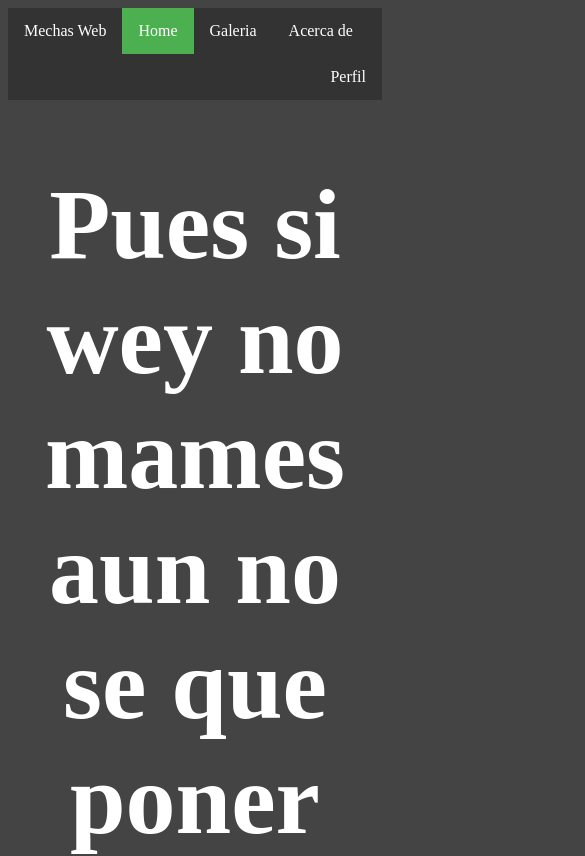
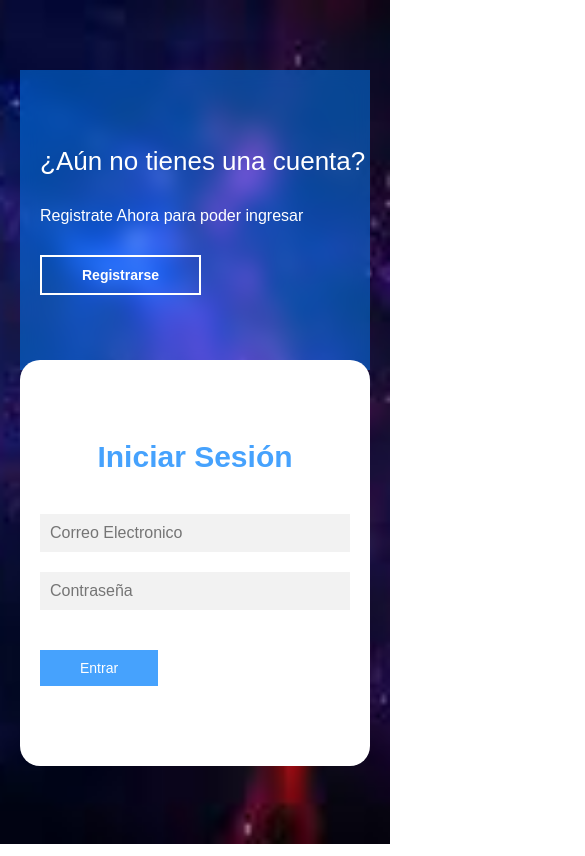
Before and after one commit to Jos3GS/Mechas-_web, a plain HTML site: page index.html in a window 390 px wide. Shown: the top 856 px of the page, 585 px wide, since content can reach past the window. Drawn offline with Linux system fonts and the light colour scheme.

Commit message:
Rediseño | Home -> Login y Registro
Se rediseña por completo la Antigua Home, y pasa a ser la primera pagina que ve el usuario, en la cual podrá hacer el inicio de sesión o el registro, además de HTML y CSS, se hace uso de JavaScript

```diff
--- /dev/null
+++ b/css/Login.css
@@ -0,0 +1,159 @@
+*{
+    margin: 0;
+    padding: 0;
+    box-sizing: border-box;
+    text-decoration: none;
+    font-family: sans-serif;
+}
+
+body{
+    background-image: url(../img/Fondo.jpg);
+    background-size: cover;
+    background-repeat: no-repeat;
+    background-position: center;
+    background-attachment: fixed;
+}
+
+main{
+    width: 100%;
+    padding: 20px;
+    margin: auto;
+    margin-top: 100px;
+}
+
+.contenedor__todo{
+    width: 100%;
+    max-width: 800px;
+    margin: auto;
+    position: relative;
+}
+
+.caja__trasera{
+    width: 100%;
+    padding: 10px 20px;
+    display: flex;
+    justify-content: center;
+    backdrop-filter: blur(10px);
+    background-color: rgba(0,128,255,0.5);
+}
+
+.caja__trasera div{
+    margin: 100px 40px;
+    color: white;
+    transition: all 500ms;
+}
+
+.caja__trasera div p,
+.caja__trasera div button{
+    margin-top: 30px;
+}
+
+.caja__trasera div h3{
+    font-weight: 400;
+    font-size: 26px;
+}
+
+.caja__trasera button{
+    padding: 10px 40px;
+    border: 2px solid white;
+    background: transparent;
+    font-size: 14px;
+    font-weight: 600;
+    cursor: pointer;
+    color: white;
+    outline: none;
+    transition: all 300ms;
+}
+
+.caja__trasera button:hover{
+    background: white;
+    color: #46a2fd;
+}
+
+.contenedor__login_registro{
+    display: flex;
+    align-items: center;
+    width: 100%;
+    max-width: 380px;
+    position: relative;
+    top: -185px;
+    left: 10px;
+
+    transition: left 500ms cubic-bezier(0.175, 0.885, 0.320, 1.275);
+}
+
+.contenedor__login_registro form{
+    width: 100%;
+    padding: 80px 20px;
+    background: #fff;
+    position: absolute;
+    border-radius: 20px;
+}
+
+.contenedor__login_registro form h2{
+    font-size: 30px;
+    text-align: center;
+    margin-bottom: 20px;
+    color: #46a2fd;
+}
+
+.contenedor__login_registro form input{
+    width: 100%;
+    margin-top: 20px;
+    padding: 10px;
+    border: none;
+    background-color: #f2f2f2;
+    font-size: 16px;
+    outline: none;
+}
+
+.contenedor__login_registro form button{
+    padding: 10px 40px;
+    margin-top: 40px;
+    border: none;
+    font-size: 14px;
+    background: #46a2fd;
+    color: white;
+    cursor: pointer;
+    outline: none;
+}
+
+.formulario__login{
+    opacity: 1;
+    display: block;
+}
+
+.formulario__registro{
+    display: none;
+}
+
+/*Responsive*/
+
+@media screen and (max-width: 850px){
+    main{
+        margin-top: 50px;
+    }
+
+    .caja__trasera{
+        max-width: 350px;
+        height: 300px;
+        flex-direction: column;
+        margin: auto;
+    }
+
+    .caja__trasera div{
+        margin: 0;
+        position: absolute;
+
+    }
+
+    .contenedor__login_registro{
+        top: -10px;
+        left: -5px;
+        margin: auto;
+    }
+
+    .contenedor__login_registro form{
+        position: relative;
+    }
+}
--- a/index.html
+++ b/index.html
@@ -1,31 +1,51 @@
 <!DOCTYPE html>
 <html lang="en">
 <head>
-	<link rel="stylesheet" href="css/main.css">
+	<!--<link rel="stylesheet" href="css/main.css">-->
+	<link rel="stylesheet" href="css/Login.css">
 	<meta charset="UTF-8">
 	<title>Home</title>
 </head>
 <body>
-	<nav>
-		<ul>
-			<li><a>Mechas Web</a></li>
-			<li class="Active"><a href="#">Home</a></li>
-			<li><a href="Galeria.html">Galeria</a></li>
-			<li><a href="About.html">Acerca de</a></li>
-			<li class="toRight dropdown"><a href="javascript:void(0)" class="dropbtn">Perfil</a>
-			<div class="dropdown-content">
-				<a href="#">Iniciar Sesion</a>
-				<a href="#">Registrarse</a>
-			</div></li>
-		</ul>
 
-	</nav>
+	<main>
 
-	<h1>Pues si wey no mames aun no se que poner aqui</h1>
+		<div class="contenedor__todo">
 
-	<p>Pero tambien quedara MAMADISIMAAAAAAAAA ya que es el home de la Web :D</p>
+			<div class="caja__trasera">
+				<div class="caja__trasera_login">
+					<h3>¿Ya Tienes una cuenta?</h3>
+					<p>Inicia sesion para entrar a la página</p>
+					<button id="btn__iniciar_sesion">Iniciar Sesion</button>
+				</div>
+				<div class="caja__trasera_registro">
+					<h3>¿Aún no tienes una cuenta?</h3>
+					<p>Registrate Ahora para poder ingresar</p>
+					<button id="btn__Registrarse">Registrarse</button>
+				</div>
+			</div>
+			<div class="contenedor__login_registro">
+				<form action="" class="formulario__login">
+					<h2>Iniciar Sesión</h2>
+					<input type="text" placeholder="Correo Electronico">
+					<input type="password" placeholder="Contraseña">
+					<button>Entrar</button>
+				</form>
+
+				<form action="" class="formulario__registro">
+					<h2>Registrarse</h2>
+					<input type="text" placeholder="Nombre Completo">
+					<input type="text" placeholder="Correo Electronico">
+					<input type="text" placeholder="Nombre de usuario">
+					<input type="password" placeholder="Contraseña">
+					<button>Registrarse</button>
+				</form>
+			</div>
+		</div>
+	</main>
 
 
-	<footer>Made By: Mechas <br> 2021 - 1 </footer>
+
+	<script src="js/login.js"></script>
 </body>
 </html>
--- /dev/null
+++ b/js/login.js
@@ -0,0 +1,61 @@
+document.getElementById("btn__Registrarse").addEventListener("click", registro);
+document.getElementById("btn__iniciar_sesion").addEventListener("click", login);
+window.addEventListener("resize", anchoPagina);
+
+
+var formulario_login = document.querySelector(".formulario__login");
+var formulario_registro = document.querySelector(".formulario__registro");
+var contenedor_login_registro = document.querySelector(".contenedor__login_registro");
+var caja__trasera_login = document.querySelector(".caja__trasera_login");
+var caja__trasera_registro = document.querySelector(".caja__trasera_registro");
+
+
+function anchoPagina(){
+    if(window.innerWidth > 850){
+        caja__trasera_login.style.display ="block";
+        caja__trasera_registro.style.display ="block";
+    }else{
+        caja__trasera_registro.style.display="block";
+        caja__trasera_registro.style.opacity="1";
+        caja__trasera_login.style.display="none";
+        formulario_login.style.display ="block";
+        formulario_registro.style.display="none";
+        contenedor_login_registro.style.left ="0px";
+    }
+}
+
+anchoPagina();
+
+function registro(){
+    if(window.innerWidth > 850){
+        formulario_registro.style.display = "block";
+        contenedor_login_registro.style.left = "410px";
+        formulario_login.style.display = "none";
+        caja__trasera_registro.style.opacity = "0";
+        caja__trasera_login.style.opacity = "1";
+    }else{
+        formulario_registro.style.display = "block";
+        contenedor_login_registro.style.left = "0px";
+        formulario_login.style.display = "none";
+        caja__trasera_registro.style.display = "none";
+        caja__trasera_login.style.display = "block";
+        caja__trasera_login.style.opacity = "1";
+    }
+}
+
+function login(){
+
+    if(window.innerWidth > 850){
+        formulario_registro.style.display = "none";
+        contenedor_login_registro.style.left = "10px";
+        formulario_login.style.display = "block";
+        caja__trasera_registro.style.opacity = "1";
+        caja__trasera_login.style.opacity = "0";
+    }else{
+        formulario_registro.style.display = "none";
+        contenedor_login_registro.style.left = "0px";
+        formulario_login.style.display = "block";
+        caja__trasera_registro.style.display = "block";
+        caja__trasera_login.style.display = "none";
+    }
+}
```
Also changed, not shown: img/Fondo.jpg (added).
